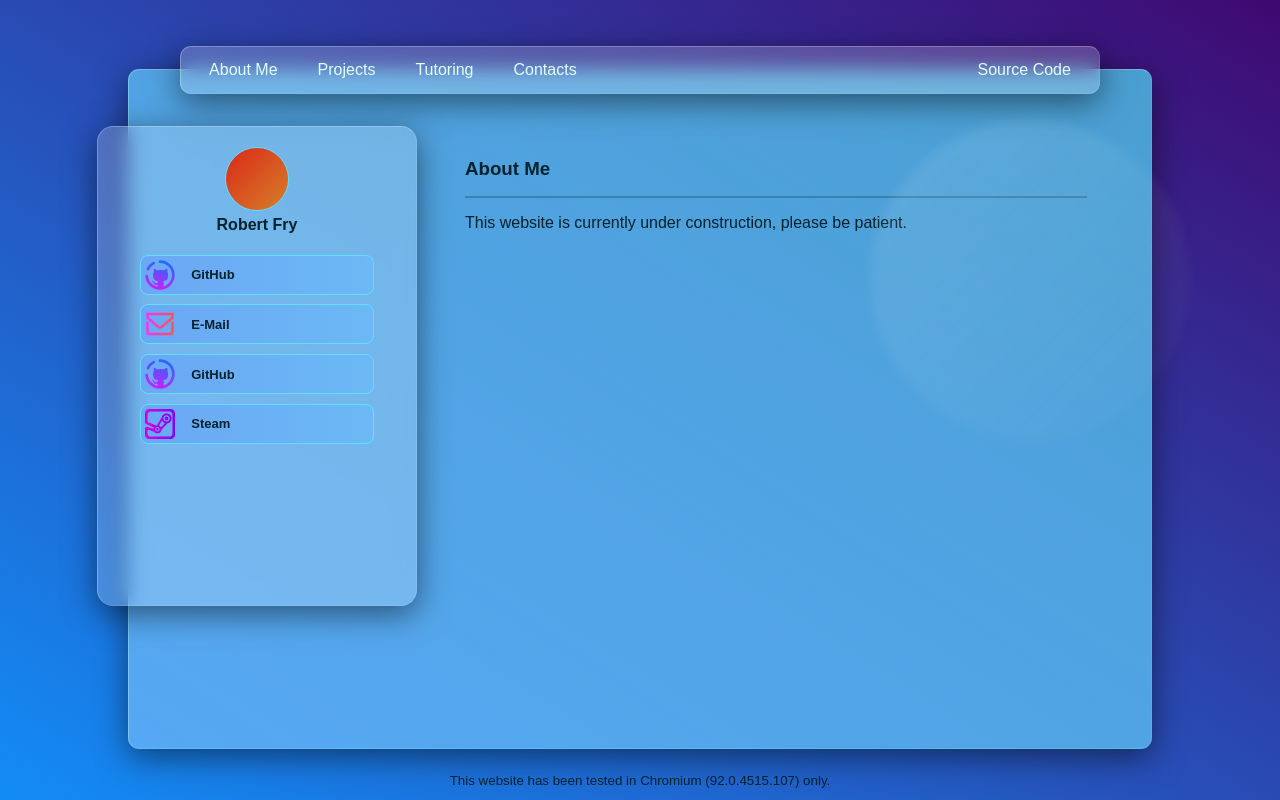
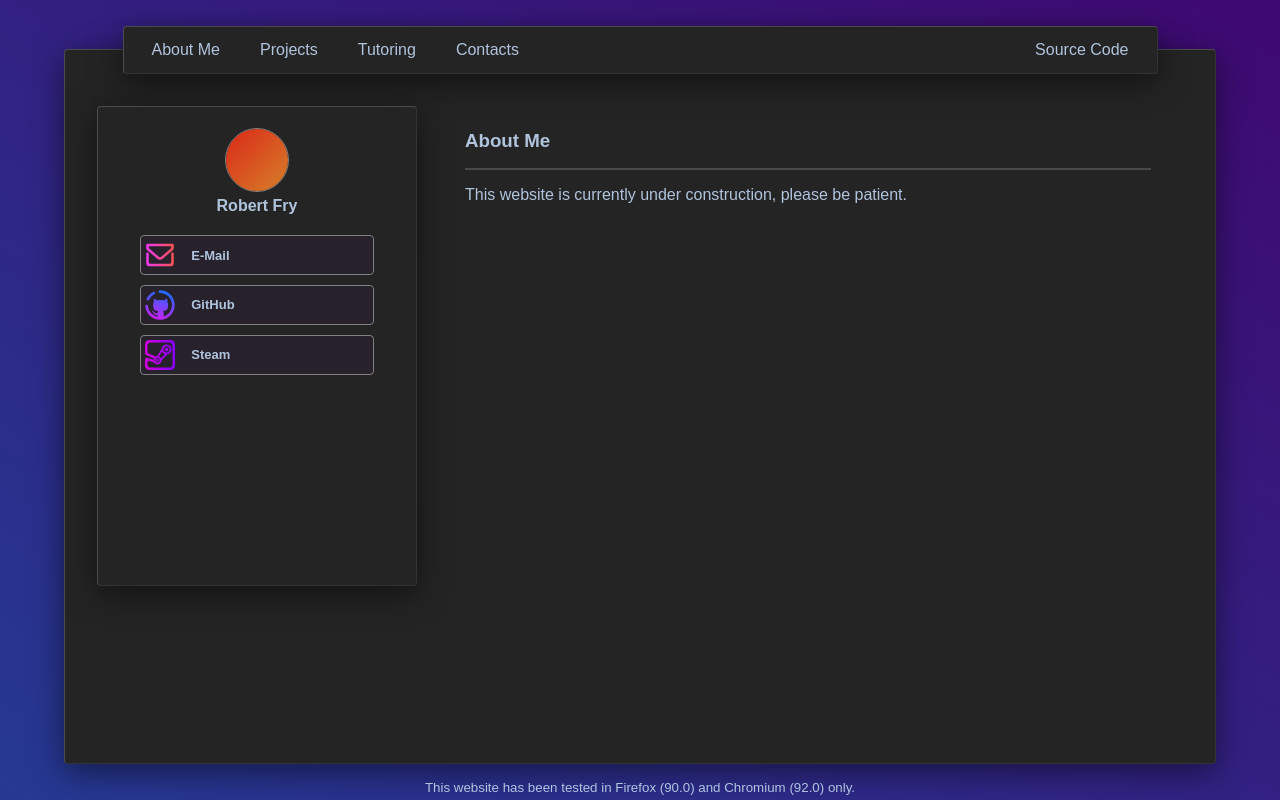
Before and after one commit to robertefry/robertfry.xyz, a PHP site: page / in a window 1280 px wide. Run offline with PHP 8.4, Linux system fonts and the light colour scheme.

Commit message:
Switch to a slate theme

```diff
--- a/index.htm
+++ b/index.htm
@@ -8,12 +8,7 @@
   <title>Robert Fry</title>
 </head>
 <body>
-  <main>
-    <div class="background">
-      <!-- <div class="circle1"></div> -->
-      <div class="circle2"></div>
-    </div>
-    <div class="mainglass">
+  <main class="mainglass">
     <nav class="navglass">
       <div class="nav-left">
         <a class="navbtn" href="index.htm">About Me</a>
@@ -32,10 +27,6 @@
           <p>Robert Fry</p>
         </div>
         <div class="contacts">
-            <button class="contact" onclick="window.open('https://github.com/robertefry')">
-              <img src="images/github.svg">
-              <p>GitHub</p>
-            </button>
           <button class="contact" onclick="">
             <img src="images/mail.svg">
             <p>E-Mail</p>
@@ -56,10 +47,9 @@
         <p>This website is currently under construction, please be patient.</p>
       </div>
     </div>
+  </main>
+  <div class="notice">
+    This website has been tested in Firefox (90.0) and Chromium (92.0) only.
   </div>
-    <div class="notice">
-      This website has been tested in Chromium (92.0.4515.107) only.
-    </div>
-  </main>
 </body>
 </html>
--- a/style.css
+++ b/style.css
@@ -8,69 +8,39 @@
 
 body
 {
-  overflow-x: hidden;
-}
-body *
-{
-  color: #02222c;
-  font-family: sans-serif;
-}
-
-/* Background */
-main
-{
   min-height: 100vh;
-  background: linear-gradient(to top right, #138cf6, #3f0971);
+  background: linear-gradient(to top right, #253993, #3f0971);
   display: flex;
   flex-direction: column;
   align-items: center;
   justify-content: center;
 }
-.circle1,.circle2
+body *
 {
-  position: absolute;
-  border-radius: 50%;
-}
-.circle1
-{
-  background: linear-gradient(to left bottom, rgba(123,211,249,0.35), rgba(6,31,142,0.35));
-  border: 0.5rem solid rgba(255,255,255,0.05);
-  top: 30%;
-  right: -40%;
-  width: 300rem;
-  height: 300rem;
-  filter: blur(1rem);
-}
-.circle2
-{
-  background: linear-gradient(to right bottom, rgba(255,255,255,0.10), rgba(255,255,255,0.01));
-  top: 15%;
-  right: 7%;
-  width: 20rem;
-  height: 20rem;
-  filter: blur(0.3rem);
+  color: lightsteelblue;
+  font-family: sans-serif;
 }
 
 /* Notice */
 .notice
 {
-  margin: 0.5rem;
+  margin-bottom: 0.25rem;
   font-size: smaller;
 }
 
 /* Main Background Glass */
 .mainglass
 {
-  min-height: 85vh;
-  width: 80%;
-  margin: 4rem;
+  min-height: calc(100vh - 5.25rem - 1px);
+  width: 90%;
+  margin: 3rem;
   margin-bottom: 1rem;
-  background: linear-gradient(to top right, rgba(114, 185, 248, 0.7), rgba(81, 218, 245, 0.7));
+  background: #242424;
   box-shadow: 0 0.5rem 2rem rgba(0,0,0,0.5);
-  border: 0.1rem solid rgba(255,255,255,0.1);
-  border-left: 0.1rem solid rgba(255,255,255,0.25);
-  border-top: 0.1rem solid rgba(255,255,255,0.25);
-  border-radius: 0.7rem;
+  border: 0.1rem solid rgba(192,192,192,0.1);
+  border-left: 0.1rem solid rgba(192,192,192,0.25);
+  border-top: 0.1rem solid rgba(192,192,192,0.25);
+  border-radius: 0.25rem;
   display: flex;
   flex-direction: column;
   align-items: center;
@@ -81,16 +51,14 @@ main
 {
   width: 90%;
   height: 3rem;
-  margin: 2rem;
   margin-top: -1.5rem;
   padding: 0.5rem;
-  background: rgba(255,255,255,0.2);
+  background: #242424;
   box-shadow: 0 0.5rem 2rem rgba(0,0,0,0.5);
-  backdrop-filter: blur(10px);
-  border: 0.1rem solid rgba(255,255,255,0.1);
-  border-left: 0.1rem solid rgba(255,255,255,0.25);
-  border-top: 0.1rem solid rgba(255,255,255,0.25);
-  border-radius: 0.7rem;
+  border: 0.1rem solid rgba(192,192,192,0.1);
+  border-left: 0.1rem solid rgba(192,192,192,0.25);
+  border-top: 0.1rem solid rgba(192,192,192,0.25);
+  border-radius: 0.25rem;
   display: flex;
   align-items: center;
   overflow: hidden;
@@ -112,13 +80,6 @@ main
   padding-right: 1rem;
   text-decoration: none;
   white-space: nowrap;
-  color: lightcyan;
-  border-radius: 0.33rem;
-  outline: none;
-  display: flex;
-  align-items: center;
-  justify-content: center;
-  overflow: hidden;
 }
 .navbtn:hover
 {
@@ -130,21 +91,20 @@ main
 {
   width: 20rem;
   height: 30rem;
-  margin-left: -2rem;
+  margin: 2rem;
   margin-right: 3rem;
   margin-bottom: calc(2rem - 0.1em);
   padding: 1rem;
-  background: rgba(255,255,255,0.2);
+  background: #242424;
   box-shadow: 0 0.5rem 2rem rgba(0,0,0,0.5);
-  backdrop-filter: blur(10px);
-  border: 0.1rem solid rgba(255,255,255,0.1);
-  border-left: 0.1rem solid rgba(255,255,255,0.25);
-  border-top: 0.1rem solid rgba(255,255,255,0.25);
-  border-radius: 1rem;
+  border: 0.1rem solid rgba(192,192,192,0.1);
+  border-left: 0.1rem solid rgba(192,192,192,0.25);
+  border-top: 0.1rem solid rgba(192,192,192,0.25);
+  border-radius: 0.25rem;
   display: flex;
   flex-direction: column;
+  align-items: center;
   float: left;
-  align-items: center;
 }
 
 /* Mugshot */
@@ -154,7 +114,7 @@ main
   flex-direction: column;
   align-items: center;
 }
-.mugshot p
+.mugshot *
 {
   font-weight: bold;
 }
@@ -163,7 +123,7 @@ main
   width: 4rem;
   height: 4rem;
   margin: 0.3rem;
-  border: 1px solid #61dfff;
+  border: 1px solid #808080;
   border-radius: 50%;
 }
 
@@ -180,47 +140,46 @@ main
   height: 2.5rem;
   margin: 0.3rem;
   padding: 0.25rem;
-  background: linear-gradient(to right, #6bb9f5, #6ba7f5, #6bb9f5);
-  background-size: 200%;
+  background: linear-gradient(to right, rgba(63,9,113,0.8), rgba(63,9,113,0.1), rgba(63,9,113,0.1));
+  background-size: 300%;
   background-position: right;
-  border: 1px solid #61dfff;
-  border-radius: 0.5rem;
-  outline: none;
+  border: 1px solid #808080;
+  border-radius: 0.25rem;
   display: flex;
   align-items: center;
-  overflow: hidden;
-  transition: 0.25s background-position ease-in-out;
+  transition: 0.1s background-position ease-in-out;
 }
 .contact:hover
 {
   cursor: pointer;
   background-position: left;
 }
-.contact img
+.contact *
 {
-  height: 100%;
-}
-.contact p
-{
-  display: flex;
-  align-items: center;
-  justify-content: center;
   padding-left: 1rem;
   padding-right: 1rem;
   font-size: small;
   font-weight: bold;
   pointer-events: none;
+  display: flex;
+  align-items: center;
+  justify-content: center;
+}
+.contact img
+{
+  height: 100%;
+  padding: 0;
 }
 
 /* Content */
 .content
 {
   margin: 4rem;
-  margin-top: 2rem;
+  margin-top: 3.5rem;
 }
 .content hr
 {
   margin-top: 1em;
   margin-bottom: 1em;
-  border: 1px solid #02222c40;
+  border: 1px solid #484848;
 }
```
Lines whose indentation alone changed are shown as unchanged.
